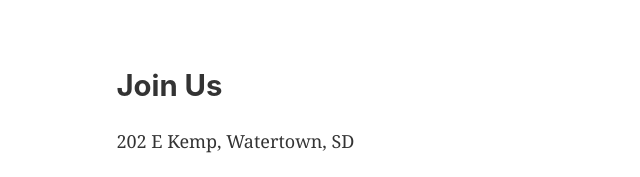
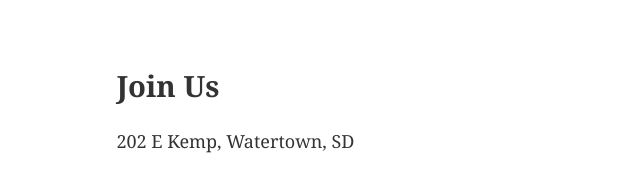
Before and after one commit to I3uckwheat/Trinity-Episcopal, a Gatsby site: page / in a window 1280 px wide. Shown: the part 710-887 px from the top of the page, 586-1226 px from the left. Built offline with nearby package versions, Linux system fonts and the light colour scheme; Gatsby itself is replaced by a stand-in of ours.

Commit message:
removes conflicting styles

```diff
--- a/src/components/layout.css
+++ b/src/components/layout.css
@@ -245,9 +245,6 @@
   padding-top: 0;
   margin-bottom: 1.45rem;
   color: inherit;
-  font-family: -apple-system, BlinkMacSystemFont, Segoe UI, Roboto, Oxygen,
-    Ubuntu, Cantarell, Fira Sans, Droid Sans, Helvetica Neue, sans-serif;
-  font-weight: bold;
   text-rendering: optimizeLegibility;
   font-size: 1.62671rem;
   line-height: 1.1;
```
